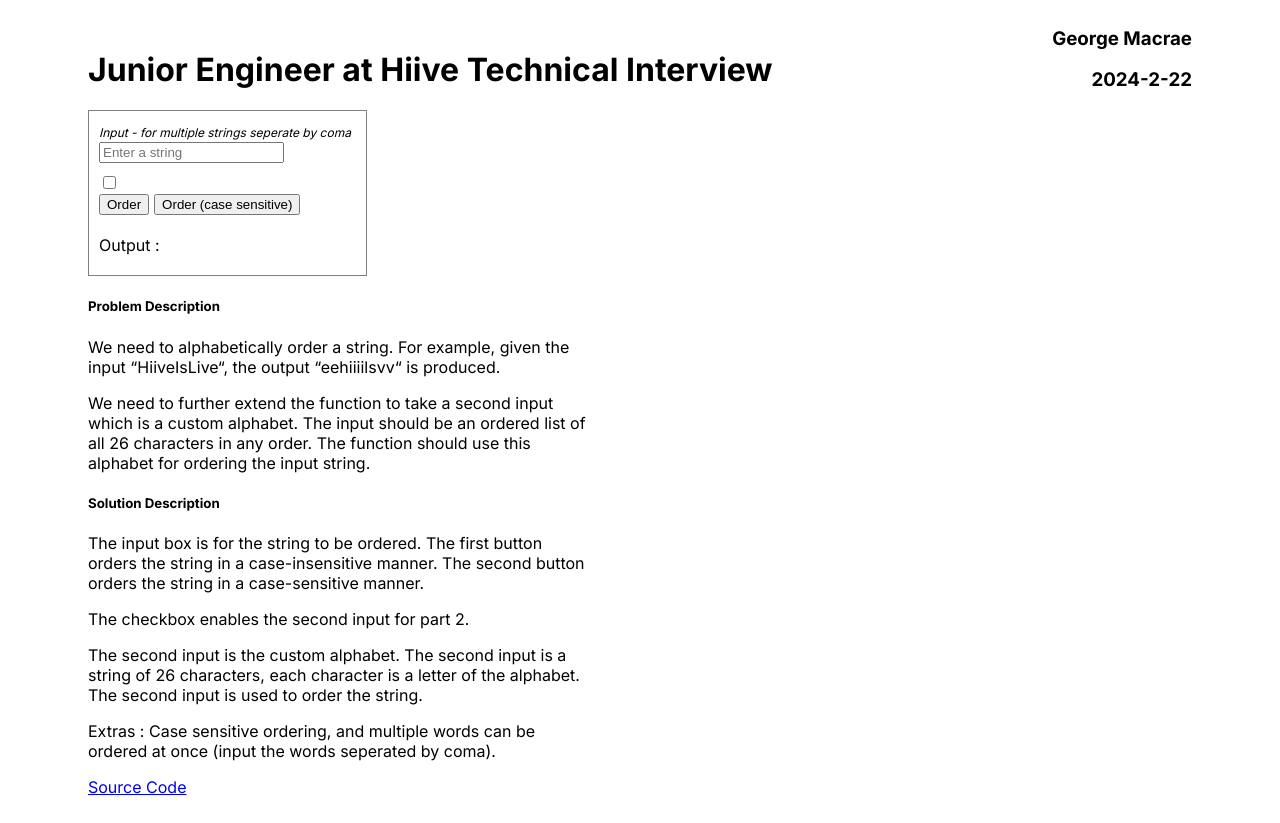
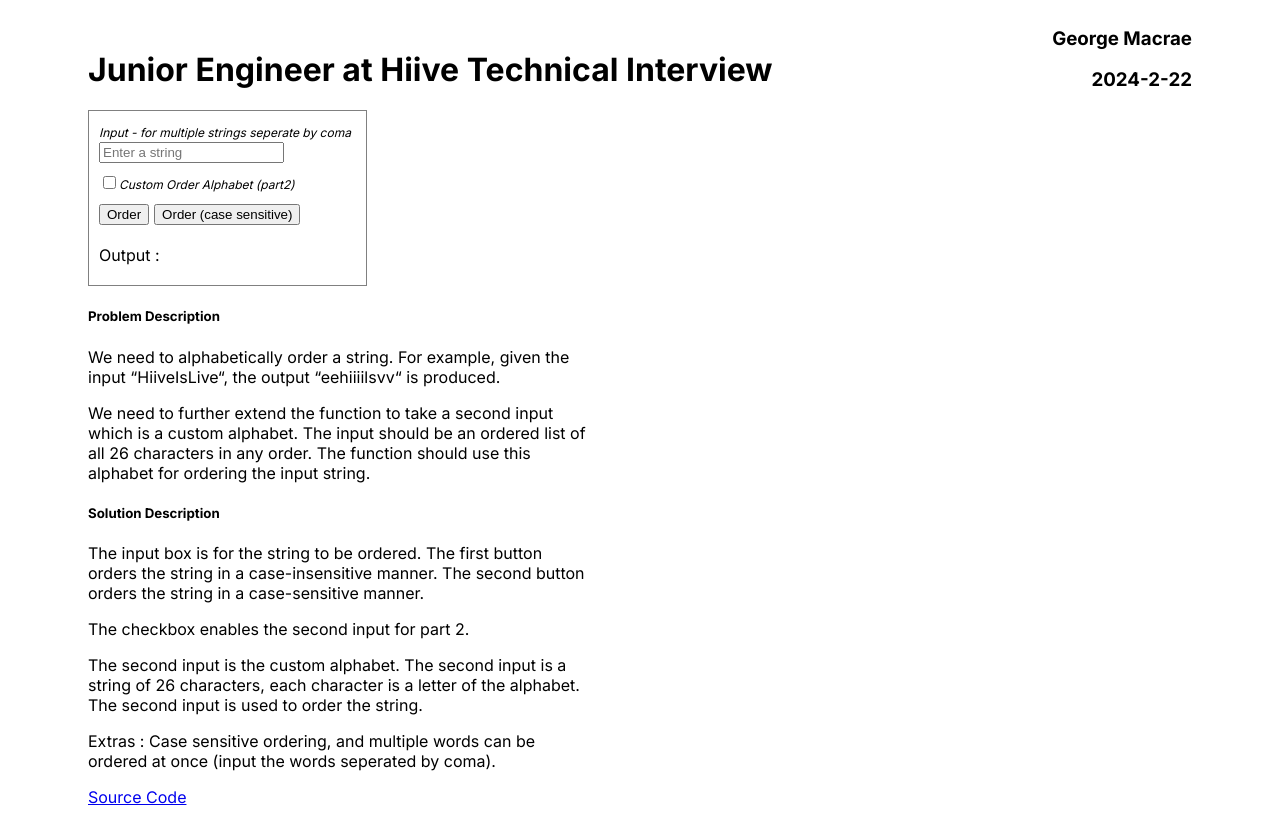
Before and after one commit to egroeg92/alphabeticalHiive, a Next.js app: page / in a window 1280 px wide. Built offline with nearby package versions, Linux system fonts and the light colour scheme.

Commit message:
minor style changes

```diff
--- a/components/orderString.tsx
+++ b/components/orderString.tsx
@@ -134,7 +134,10 @@
                         <input type="text" value={input} onChange={(e)=>setInput(e.target.value)} id="orderStringInput" placeholder="Enter a string" />
                     </div>
 
-                    <input id='useAlphabetSwitch' type="checkbox" checked={useOrderAlphabet} onChange={()=>setUseOrderAlphabet(!useOrderAlphabet)}/>
+                    <div className={styles.row} >
+                        <input id='useAlphabetSwitch' type="checkbox" checked={useOrderAlphabet} onChange={()=>setUseOrderAlphabet(!useOrderAlphabet)} style={{cursor:'pointer'}}/>
+                        <label htmlFor="useAlphabetSwitch" style={{fontSize:'12px', paddingRight:'5px'}}><i>Custom Order Alphabet (part2)</i></label>
+                    </div>
                     {
                         useOrderAlphabet &&
                         <div className={styles.row}>
@@ -146,15 +149,15 @@
                                 <button onClick={() => {
                                     setOrderAlphabet('abcdefghijklmnopqrstuvwxyz');
                                     setMessage('');
-                                }} style={{cursor:'pointer', marginRight:'5px'}}>reset</button>
+                                }} style={{marginRight:'5px'}}>reset</button>
                             </div>
                             {message?.length > 0 && <div style={{color:'red', fontSize:'12px'}}>{message}</div>}
                         </div>
                     }
 
                     <div className={styles.row}>
-                        <button onClick={() => orderString('default')} style={{cursor:'pointer', marginRight:'5px'}}>Order</button>
-                        <button onClick={() => orderString('case-sensitive')} style={{cursor:'pointer'}}>Order (case sensitive)</button>
+                        <button onClick={() => orderString('default')} style={{marginRight:'5px'}}>Order</button>
+                        <button onClick={() => orderString('case-sensitive')} >Order (case sensitive)</button>
                     </div>
 
                     <div style={{padding:'10px 0px'}}>
--- a/styles/globals.css
+++ b/styles/globals.css
@@ -10,6 +10,11 @@
 p{
   max-width: 500px;
 }
+button{
+  cursor: pointer;
+
+
+}
 
 a {
 }
```
